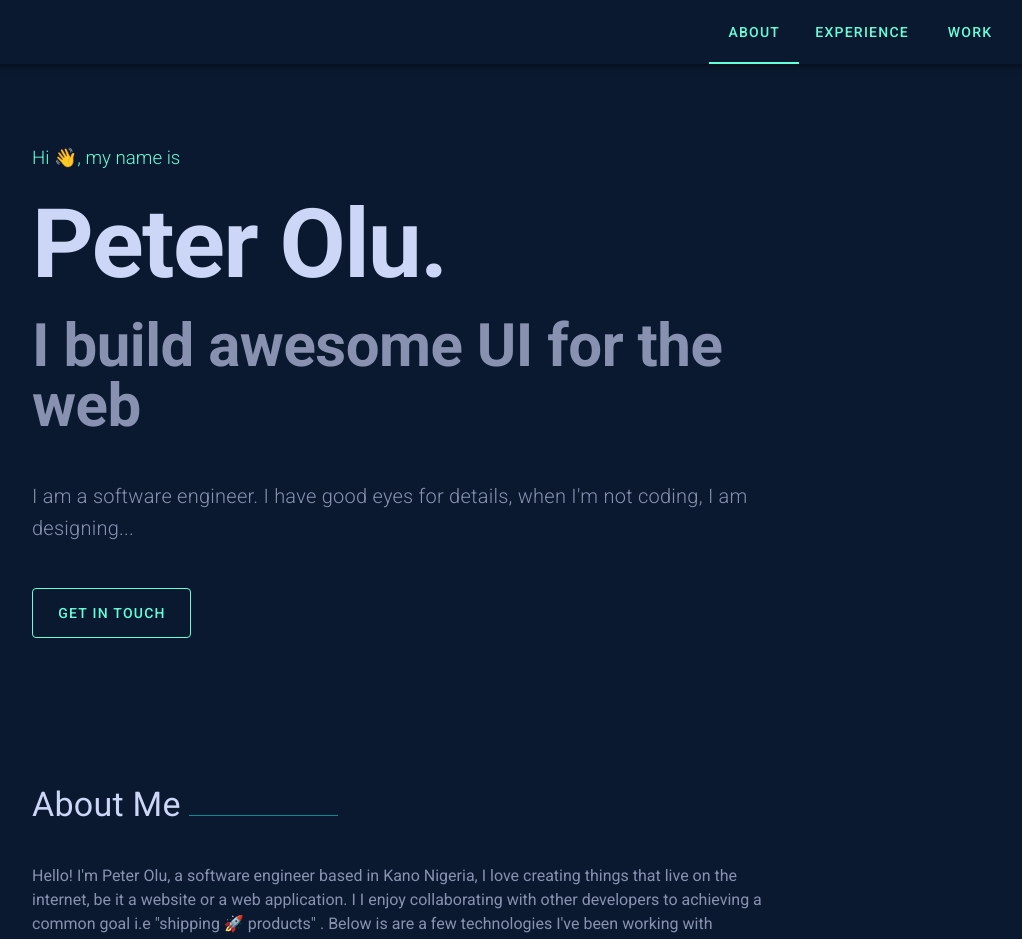
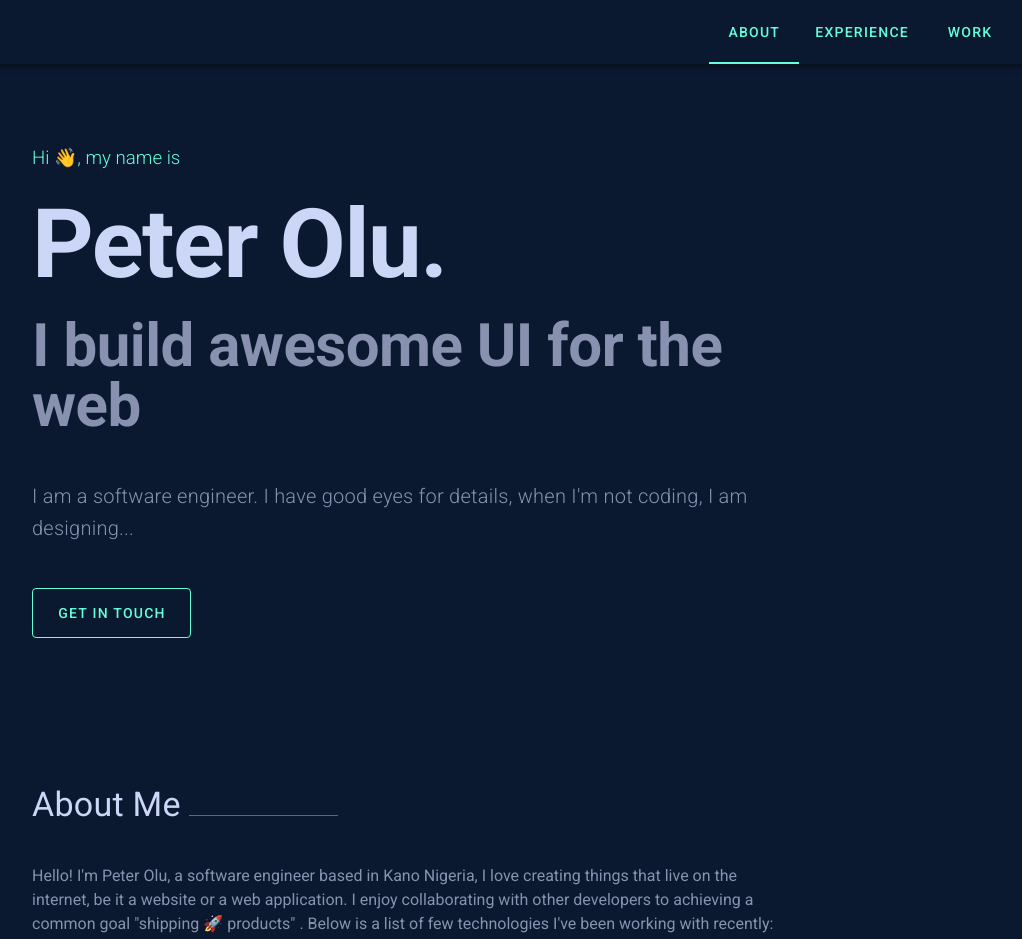
Before and after one commit to pemeraldy/mePortfolio, a Vue app: page / in a window 1280 px wide. Shown: the top 939 px of the page, without its empty margins (237-1259 px from the left). Built offline with nearby package versions, Linux system fonts and the light colour scheme.

Commit message:
Update AboutApp.vue

```diff
--- a/src/components/AboutApp.vue
+++ b/src/components/AboutApp.vue
@@ -15,8 +15,8 @@
         <div class="dispplay-1 primaryText--text my-10">
           Hello! I'm Peter Olu, a software engineer based in Kano Nigeria, I
           love creating things that live on the internet, be it a website or a
-          web application. I I enjoy collaborating with other developers to
-          achieving a common goal i.e "shipping 🚀 products" . Below is are a
+          web application. I enjoy collaborating with other developers to
+          achieving a common goal "shipping 🚀 products" . Below is a list of
           few technologies I've been working with recently:
         </div>
         <v-card class="mx-auto">
```
